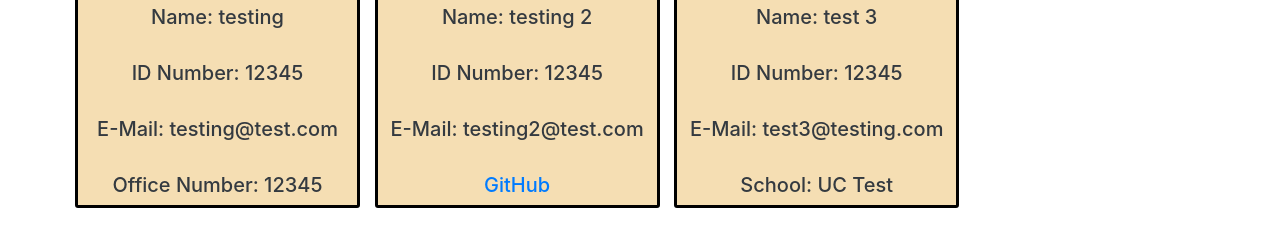
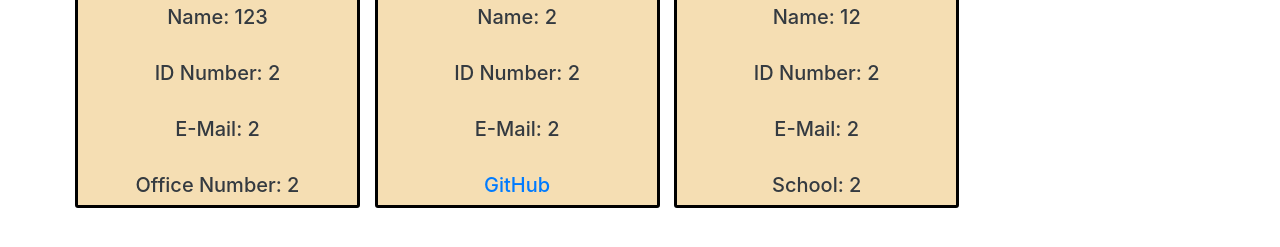
Before and after one commit to JYK33/Team-Profile-Generator-, a website: page index.html in a window 1280 px wide. Shown: the part 369-616 px from the top of the page. Drawn offline with nearby package versions, Linux system fonts and the light colour scheme.

```diff
--- a/index.html
+++ b/index.html
@@ -24,30 +24,30 @@
      <header style = "background : lightblue">
       <h1>Manager</h1>
      </header>
-      <h5> Name: testing</h5><br>
-      <h5> ID Number: 12345</h5><br>
-      <h5> E-Mail: testing@test.com</h5><br>
-      <h5> Office Number: 12345</h5>
+      <h5> Name: 123</h5><br>
+      <h5> ID Number: 2</h5><br>
+      <h5> E-Mail: 2</h5><br>
+      <h5> Office Number: 2</h5>
     </div>
     ,
     <div class="col-md-3 text-dark" style = "margin : 5px; padding: 0; text-align: center; background-color: wheat; border-radius: 3px; border-color: black; border-style: solid;">
      <header style = "background : lightblue">
       <h1>Engineer</h1>
      </header>
-      <h5> Name: testing 2</h5><br>
-      <h5> ID Number: 12345</h5><br>
-      <h5> E-Mail: testing2@test.com</h5><br>
-      <h5><a href ="https://www.github.com/test123"> GitHub</a></h5>
+      <h5> Name: 2</h5><br>
+      <h5> ID Number: 2</h5><br>
+      <h5> E-Mail: 2</h5><br>
+      <h5><a href ="https://www.github.com/2"> GitHub</a></h5>
     </div>
     ,
     <div class="col-md-3 text-dark" style = "margin : 5px; padding: 0; text-align: center; background-color: wheat; border-radius: 3px; border-color: black; border-style: solid;">
      <header style = "background : lightblue">
       <h1>Intern</h1>
      </header>
-      <h5> Name: test 3</h5><br>
-      <h5> ID Number: 12345</h5><br>
-      <h5> E-Mail: test3@testing.com</h5><br>
-      <h5> School: UC Test</h5>
+      <h5> Name: 12</h5><br>
+      <h5> ID Number: 2</h5><br>
+      <h5> E-Mail: 2</h5><br>
+      <h5> School: 2</h5>
     </div>
 
     </div>
```
Also changed, not shown: README.md (added), assets/img/Team-Generator.png (added).
